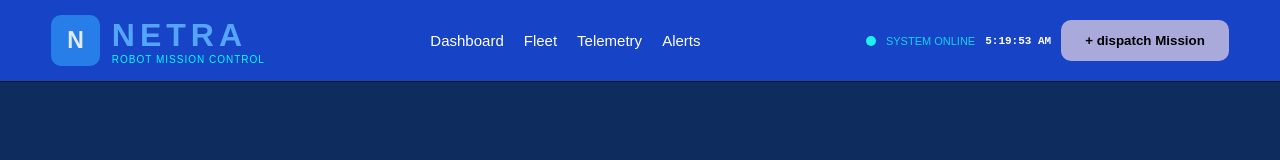
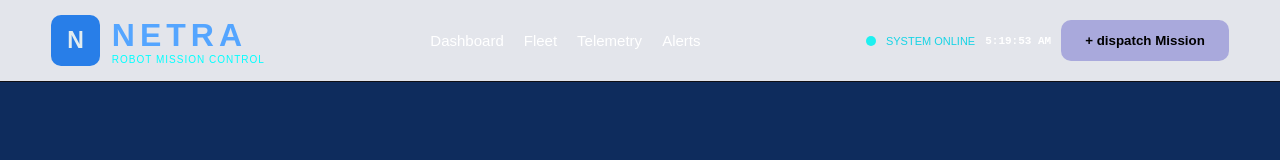
Before and after one commit to spandanapatro5-rgb/NETRA, a plain HTML site: page index.html in a window 1280 px wide. Drawn offline with Linux system fonts and the light colour scheme.

Commit message:
virsion-3

```diff
--- a/style.css
+++ b/style.css
@@ -10,7 +10,7 @@
     min-height: 100vh;
  }
  .topbar{
-    background:rgb(23, 67, 198);
+    background:rgb(227, 229, 235);
     min-height: 82px;
     display: flex;
     align-items: center;
```
